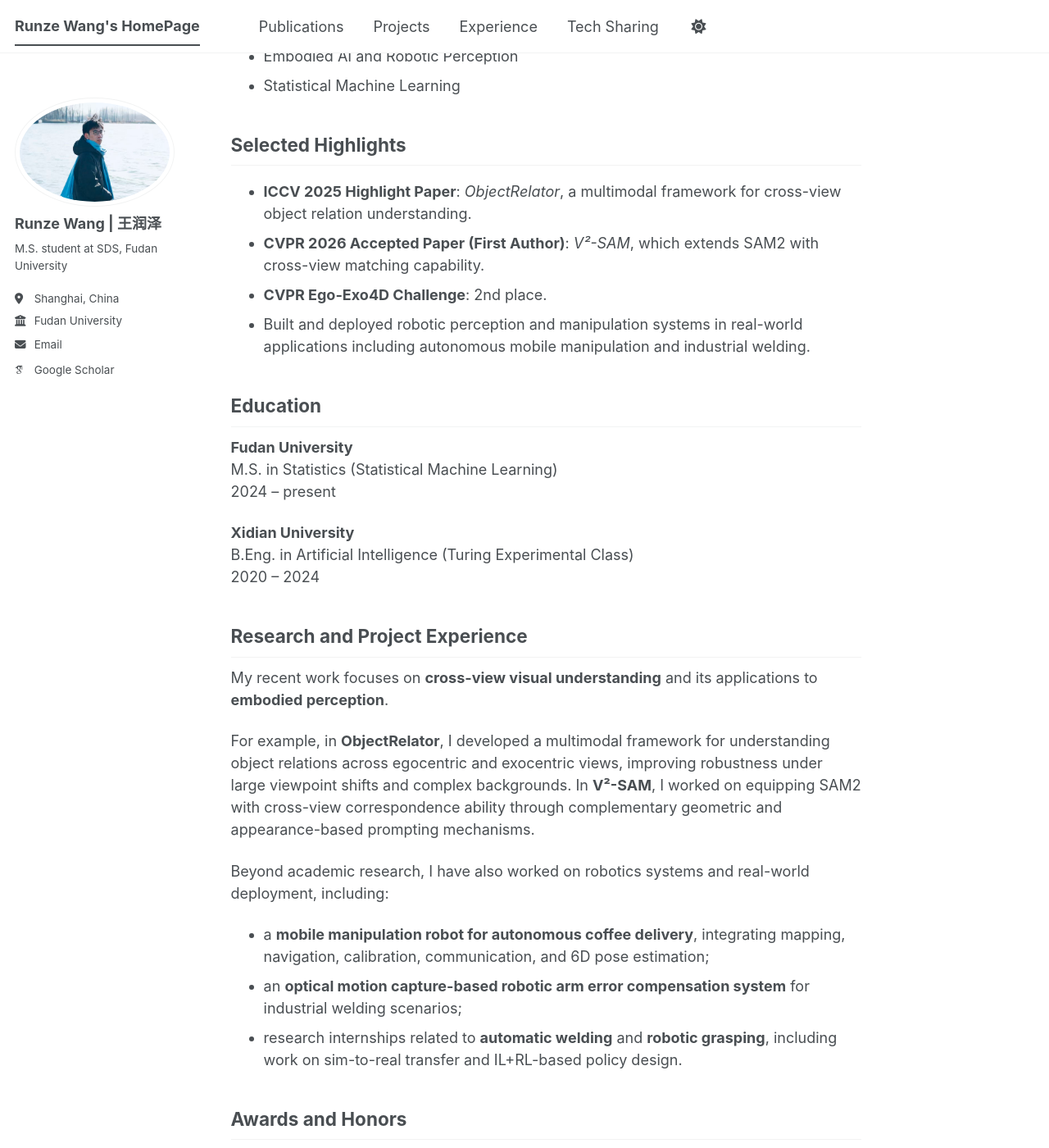
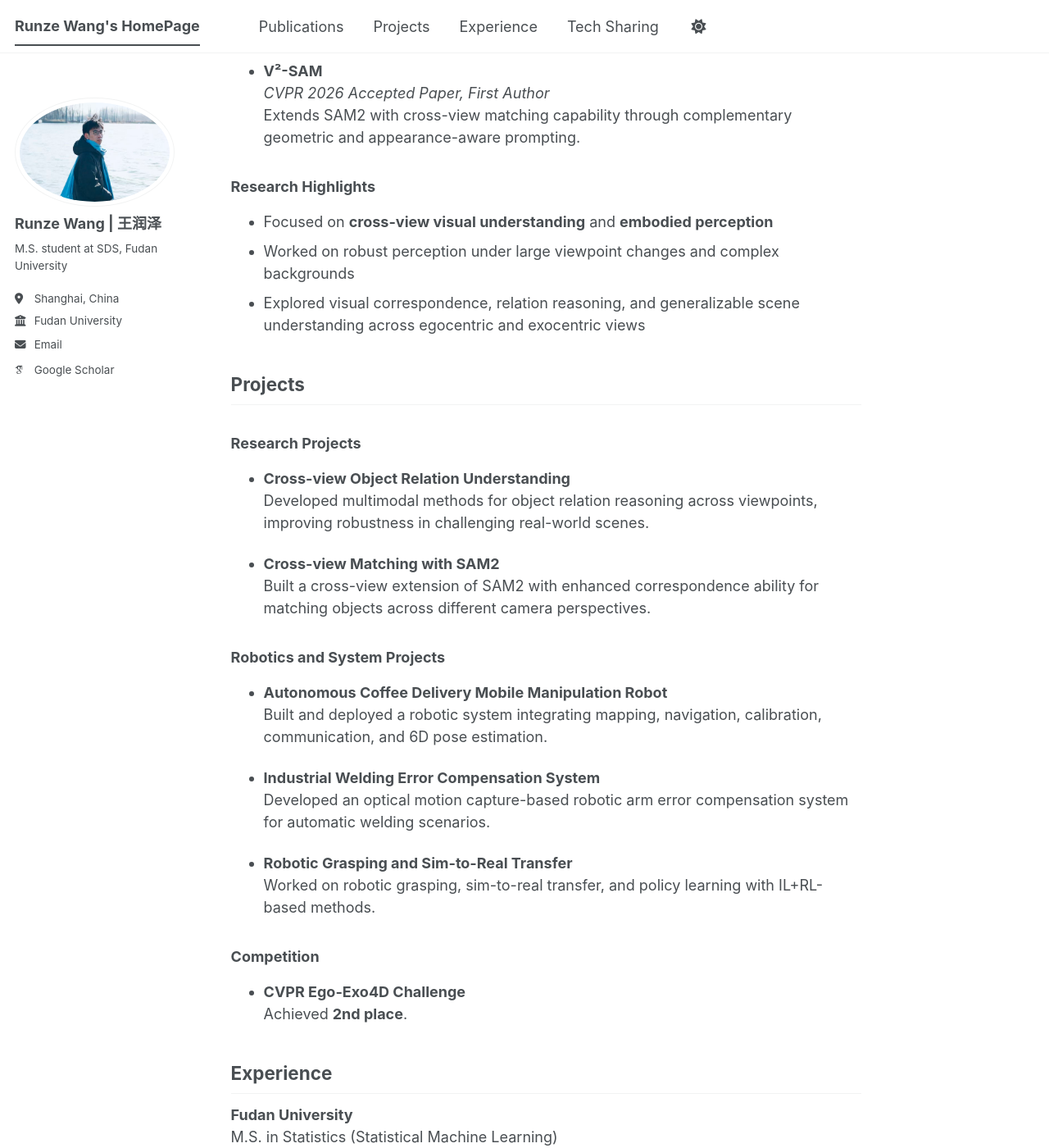
Before and after one commit to RZkiller/RZkiller.github.io, a Jekyll site: the page built from _pages/about.md, in a window 1280 px wide and 1400 px high, scrolled down 597 px. Shown: the whole window at 82% size. Built offline with Jekyll 4.4.1, drawn with Linux system fonts in a browser that asks for light colours; some web fonts are replaced; a script bundle is joined from its source files by our own code; library files that are not in the unit come from our copies; some of the changed text lies outside the part shown.

Commit message:
Revise about page content and structure
Updated personal introduction, research interests, publications, projects, experience, and awards sections.

```diff
--- a/_pages/about.md
+++ b/_pages/about.md
@@ -7,61 +7,87 @@
   - /about.html
 ---
 
-Hi! I’m **Runze Wang (王润泽)**, a Master's student in **Statistics (Statistical Machine Learning)** at the **School of Data Science, Fudan University**.
+<div id="about"></div>
+
+Hi! I’m **Runze Wang (王润泽)**, an M.S. student at the **School of Data Science, Fudan University**.
 
 My research interests lie broadly in **statistical machine learning**, **computer vision**, and **embodied intelligence / robotics**. I am particularly interested in building perception and learning systems that can generalize across viewpoints, scenes, and real-world robotic settings.
 
 Before joining Fudan University, I received my B.Eng. in **Artificial Intelligence** from **Xidian University**, where I ranked **1/35** in my program.
 
-## Research Interests
+<div id="publications"></div>
 
-- Computer Vision
-- Multimodal Learning
-- Vision-Language Models
-- Cross-view Understanding and Matching
-- Embodied AI and Robotic Perception
-- Statistical Machine Learning
+## Publications
 
-## Selected Highlights
+### Selected Papers
 
-- **ICCV 2025 Highlight Paper**: *ObjectRelator*, a multimodal framework for cross-view object relation understanding.
-- **CVPR 2026 Accepted Paper (First Author)**: *V²-SAM*, which extends SAM2 with cross-view matching capability.
-- **CVPR Ego-Exo4D Challenge**: 2nd place.
-- Built and deployed robotic perception and manipulation systems in real-world applications including autonomous mobile manipulation and industrial welding.
+- **ObjectRelator**
+  *ICCV 2025 Highlight Paper*
+  A multimodal framework for cross-view object relation understanding.
 
-## Education
+- **V²-SAM**
+  *CVPR 2026 Accepted Paper, First Author*
+  Extends SAM2 with cross-view matching capability through complementary geometric and appearance-aware prompting.
+
+### Research Highlights
+
+- Focused on **cross-view visual understanding** and **embodied perception**
+- Worked on robust perception under large viewpoint changes and complex backgrounds
+- Explored visual correspondence, relation reasoning, and generalizable scene understanding across egocentric and exocentric views
+
+
+<div id="projects"></div>
+
+## Projects
+
+### Research Projects
+
+- **Cross-view Object Relation Understanding**
+  Developed multimodal methods for object relation reasoning across viewpoints, improving robustness in challenging real-world scenes.
+
+- **Cross-view Matching with SAM2**
+  Built a cross-view extension of SAM2 with enhanced correspondence ability for matching objects across different camera perspectives.
+
+### Robotics and System Projects
+
+- **Autonomous Coffee Delivery Mobile Manipulation Robot**
+  Built and deployed a robotic system integrating mapping, navigation, calibration, communication, and 6D pose estimation.
+
+- **Industrial Welding Error Compensation System**
+  Developed an optical motion capture-based robotic arm error compensation system for automatic welding scenarios.
+
+- **Robotic Grasping and Sim-to-Real Transfer**
+  Worked on robotic grasping, sim-to-real transfer, and policy learning with IL+RL-based methods.
+
+### Competition
+
+- **CVPR Ego-Exo4D Challenge**
+  Achieved **2nd place**.
+
+
+<div id="experience"></div>
+
+## Experience
 
 **Fudan University**
 M.S. in Statistics (Statistical Machine Learning)
-2024 – present
+2024 – Present
 
 **Xidian University**
 B.Eng. in Artificial Intelligence (Turing Experimental Class)
 2020 – 2024
 
-## Research and Project Experience
 
-My recent work focuses on **cross-view visual understanding** and its applications to **embodied perception**.
 
-For example, in **ObjectRelator**, I developed a multimodal framework for understanding object relations across egocentric and exocentric views, improving robustness under large viewpoint shifts and complex backgrounds. In **V²-SAM**, I worked on equipping SAM2 with cross-view correspondence ability through complementary geometric and appearance-based prompting mechanisms.
+<div id="tech-sharing"></div>
 
-Beyond academic research, I have also worked on robotics systems and real-world deployment, including:
+## Tech Sharing
 
-- a **mobile manipulation robot for autonomous coffee delivery**, integrating mapping, navigation, calibration, communication, and 6D pose estimation;
-- an **optical motion capture-based robotic arm error compensation system** for industrial welding scenarios;
-- research internships related to **automatic welding** and **robotic grasping**, including work on sim-to-real transfer and IL+RL-based policy design.
+- **ICCV 2025 Highlight Paper**
+- **CVPR 2026 Accepted Paper (First Author)**
+- **CVPR Ego-Exo4D Challenge, 2nd Place**
+- **COMAP Mathematical Contest in Modeling, Meritorious Winner**
+- **First Prize**, National College Students Mathematics Competition (Provincial)
+- **Second Prize**, Shaanxi Higher Mathematics Competition
 
-## Awards and Honors
-
-- ICCV 2025 Highlight Paper
-- CVPR 2026 Accepted Paper (First Author)
-- CVPR Ego-Exo4D Challenge 2nd Place
-- COMAP Mathematical Contest in Modeling, Meritorious Winner
-- First Prize, National College Students Mathematics Competition (Provincial)
-- Second Prize, Shaanxi Higher Mathematics Competition
-
-## Contact
-
-Email: **xxxxxx**
-
-You can also find my publications, projects, and CV on this website.
+<div id="cv"></div>
```
